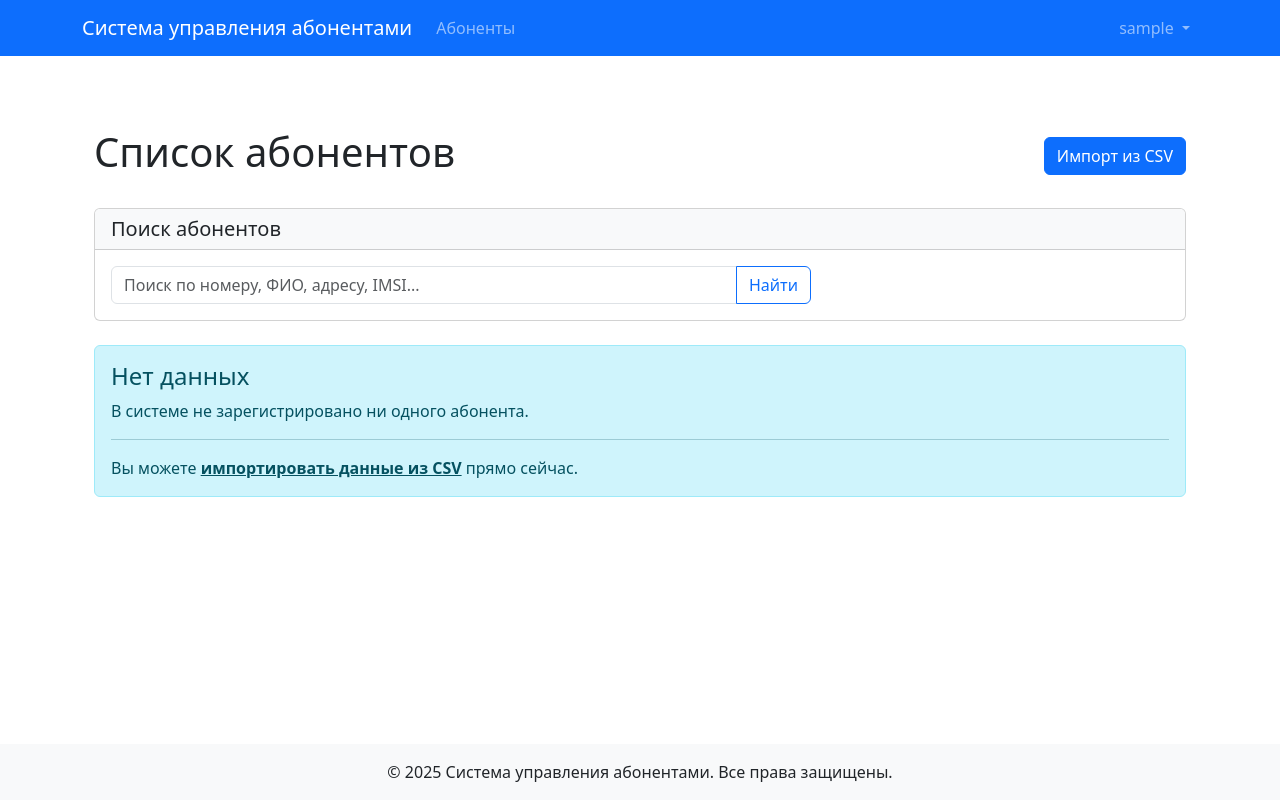
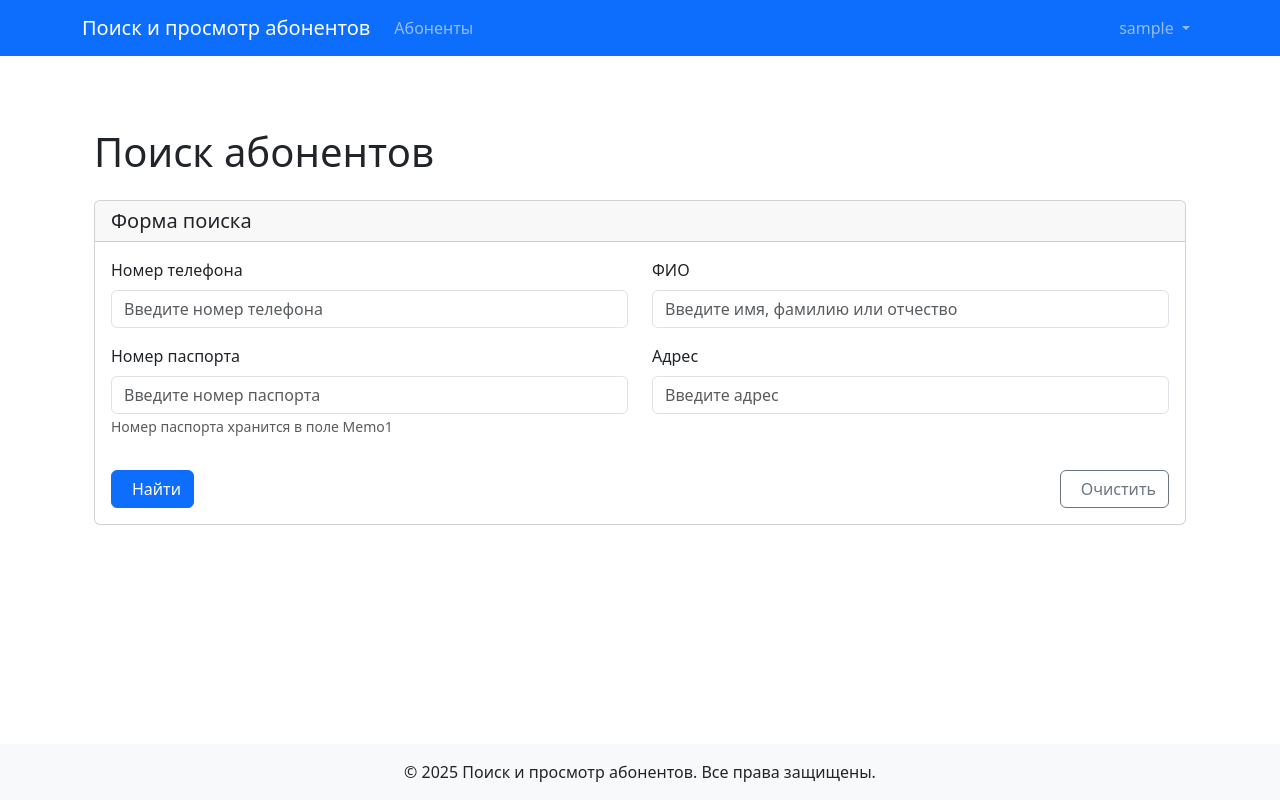
Before and after one commit to ashvili/web01, a Django app: page /subscribers/ in a window 1280 px wide. Run offline with Django 5.2, Linux system fonts and the light colour scheme; the visitor is signed in with stand-in values (Sample User, id 1); data that the repository does not hold is empty; parts of the project's set-up code (start-up, migrations or seed data) failed here and were passed over; some libraries are stand-ins or nearby versions.

Commit message:
поиск работает
название поменял с системы усправления на поиск абонентов

```diff
--- a/subscribers/forms.py
+++ b/subscribers/forms.py
@@ -91,3 +91,61 @@ class ImportCSVForm(forms.Form):
         help_text='Отметьте, если первая строка файла содержит названия колонок',
         widget=forms.CheckboxInput(attrs={'class': 'form-check-input'})
     )
+
+class SearchForm(forms.Form):
+    """Форма для поиска абонентов"""
+    phone_number = forms.CharField(
+        label='Номер телефона',
+        required=False,
+        widget=forms.TextInput(
+            attrs={
+                'class': 'form-control',
+                'placeholder': 'Введите номер телефона',
+                'pattern': '[0-9]*',
+                'title': 'Можно вводить только цифры',
+                'oninput': 'this.value = this.value.replace(/[^0-9]/g, "")'
+            }
+        )
+    )
+
+    full_name = forms.CharField(
+        label='ФИО',
+        required=False,
+        widget=forms.TextInput(
+            attrs={
+                'class': 'form-control',
+                'placeholder': 'Введите имя, фамилию или отчество',
+            }
+        )
+    )
+
+    passport = forms.CharField(
+        label='Номер паспорта',
+        required=False,
+        widget=forms.TextInput(
+            attrs={
+                'class': 'form-control',
+                'placeholder': 'Введите номер паспорта',
+            }
+        ),
+        help_text='Номер паспорта хранится в поле Memo1'
+    )
+
+    address = forms.CharField(
+        label='Адрес',
+        required=False,
+        widget=forms.TextInput(
+            attrs={
+                'class': 'form-control',
+                'placeholder': 'Введите адрес',
+            }
+        )
+    )
+
+    def clean_phone_number(self):
+        """Валидация номера телефона"""
+        phone_number = self.cleaned_data.get('phone_number')
+        if phone_number:
+            # Удаляем все нецифровые символы
+            phone_number = ''.join(filter(str.isdigit, phone_number))
+        return phone_number
--- a/subscribers/urls.py
+++ b/subscribers/urls.py
@@ -5,7 +5,7 @@ app_name = 'subscribers'
 
 urlpatterns = [
     # Список абонентов
-    path('', views.subscriber_list, name='list'),
+    path('', views.search_subscribers, name='list'),
 
     # Импорт данных из CSV
     path('import/', views.import_csv, name='import_csv'),
@@ -16,4 +16,10 @@ urlpatterns = [
     # Детали импорта
     path('import/history/<int:import_id>/', views.import_detail, name='import_detail'),
     path('import/cleanup-archives/', views.cleanup_archives, name='cleanup_archives'),
+
+    # Поиск абонентов
+    path('search/', views.search_subscribers, name='search'),
+
+    # Детали абонента
+    path('subscriber/<int:subscriber_id>/', views.subscriber_detail, name='subscriber_detail'),
 ]
--- a/subscribers/views.py
+++ b/subscribers/views.py
@@ -15,7 +15,7 @@ from django.urls import reverse
 from django.db import models
 
 from .models import Subscriber, ImportHistory
-from .forms import CSVImportForm, ImportCSVForm
+from .forms import CSVImportForm, ImportCSVForm, SearchForm
 from .tasks import process_csv_import_task_impl
 
 # Настройка логирования
@@ -202,3 +202,75 @@ def cleanup_archives(request):
 
     # Перенаправляем на страницу истории импорта
     return redirect('subscribers:import_history')
+
+def search_subscribers(request):
+    """Представление для поиска абонентов"""
+    form = SearchForm(request.GET or None)
+    subscribers = []
+    search_performed = False
+
+    if request.GET and form.is_valid():
+        search_performed = True
+
+        # Получаем данные из формы
+        phone_number = form.cleaned_data.get('phone_number')
+        full_name = form.cleaned_data.get('full_name')
+        passport = form.cleaned_data.get('passport')
+        address = form.cleaned_data.get('address')
+
+        # Создаем базовый запрос
+        query = Subscriber.objects.filter(is_active=True)
+
+        # Применяем фильтры, если указаны соответствующие значения
+        if phone_number:
+            # Если номер телефона содержит 11 цифр и начинается с 993, ищем точное совпадение
+            if len(phone_number) == 11 and phone_number.startswith('993'):
+                query = query.filter(number=phone_number)
+            else:
+                # Иначе ищем вхождение
+                query = query.filter(number__icontains=phone_number)
+
+        if full_name:
+            # Поиск по ФИО (ищем вхождение в имени, фамилии или отчестве)
+            query = query.filter(
+                models.Q(first_name__icontains=full_name) |
+                models.Q(last_name__icontains=full_name) |
+                models.Q(middle_name__icontains=full_name)
+            )
+
+        if passport:
+            # Поиск по паспортным данным (поле memo1)
+            query = query.filter(memo1__icontains=passport)
+
+        if address:
+            # Поиск по адресу
+            query = query.filter(address__icontains=address)
+
+        # Если хотя бы один фильтр был применен, получаем результаты
+        if phone_number or full_name or passport or address:
+            subscribers = query.order_by('last_name', 'first_name')
+
+            # Пагинация результатов
+            paginator = Paginator(subscribers, 20)  # 20 записей на страницу
+            page_number = request.GET.get('page')
+            subscribers_page = paginator.get_page(page_number)
+            subscribers = subscribers_page
+
+    context = {
+        'form': form,
+        'subscribers': subscribers,
+        'search_performed': search_performed,
+    }
+
+    return render(request, 'subscribers/search.html', context)
+
+@login_required
+def subscriber_detail(request, subscriber_id):
+    """Представление для просмотра подробной информации об абоненте"""
+    subscriber = get_object_or_404(Subscriber, id=subscriber_id)
+
+    context = {
+        'subscriber': subscriber,
+    }
+
+    return render(request, 'subscribers/subscriber_detail.html', context)
--- a/templates/accounts/profile.html
+++ b/templates/accounts/profile.html
@@ -2,7 +2,7 @@
 {% load static %}
 {% load widget_tweaks %}
 
-{% block title %}Профиль - Система управления абонентами{% endblock %}
+{% block title %}Профиль - Поиск и просмотр абонентов{% endblock %}
 
 {% block content %}
 <div class="row">
--- a/templates/base.html
+++ b/templates/base.html
@@ -4,7 +4,7 @@
 <head>
     <meta charset="UTF-8">
     <meta name="viewport" content="width=device-width, initial-scale=1.0">
-    <title>{% block title %}Система управления абонентами{% endblock %}</title>
+    <title>{% block title %}Поиск и просмотр абонентов{% endblock %}</title>
     <link href="https://cdn.jsdelivr.net/npm/bootstrap@5.3.2/dist/css/bootstrap.min.css" rel="stylesheet">
     <link rel="stylesheet" href="{% static 'css/styles.css' %}">
     {% block extra_css %}{% endblock %}
@@ -13,7 +13,7 @@
     <header class="mb-4">
         <nav class="navbar navbar-expand-lg navbar-dark bg-primary">
             <div class="container">
-                <a class="navbar-brand" href="{% url 'home' %}">Система управления абонентами</a>
+                <a class="navbar-brand" href="{% url 'home' %}">Поиск и просмотр абонентов</a>
                 <button class="navbar-toggler" type="button" data-bs-toggle="collapse" data-bs-target="#navbarNav">
                     <span class="navbar-toggler-icon"></span>
                 </button>
@@ -80,7 +80,7 @@
 
     <footer class="py-3 mt-5 bg-light">
         <div class="container text-center">
-            <p class="mb-0">© {% now 'Y' %} Система управления абонентами. Все права защищены.</p>
+            <p class="mb-0">© {% now 'Y' %} Поиск и просмотр абонентов. Все права защищены.</p>
         </div>
     </footer>
 
--- a/templates/home.html
+++ b/templates/home.html
@@ -1,11 +1,11 @@
 {% extends 'base.html' %}
 
-{% block title %}Главная - Система управления абонентами{% endblock %}
+{% block title %}Главная - Поиск и просмотр абонентов{% endblock %}
 
 {% block content %}
 <div class="row">
     <div class="col-md-8 mx-auto text-center">
-        <h1 class="mb-4">Система управления абонентами</h1>
+        <h1 class="mb-4">Поиск и просмотр абонентов</h1>
 
         {% if user.is_authenticated %}
         <div class="card mb-4">
--- /dev/null
+++ b/templates/subscribers/search.html
@@ -0,0 +1,210 @@
+{% extends 'base.html' %}
+
+{% block title %}Поиск абонентов{% endblock %}
+
+{% block content %}
+<div class="container mt-4">
+    <h1 class="mb-4">Поиск абонентов</h1>
+
+    <div class="card mb-4">
+        <div class="card-header">
+            <h5 class="mb-0">Форма поиска</h5>
+        </div>
+        <div class="card-body">
+            <form method="get" action="{% url 'subscribers:search' %}" id="searchForm">
+                <div class="row">
+                    <div class="col-md-6 mb-3">
+                        <label for="{{ form.phone_number.id_for_label }}" class="form-label">{{ form.phone_number.label }}</label>
+                        {{ form.phone_number }}
+                        {% if form.phone_number.help_text %}
+                            <small class="form-text text-muted">{{ form.phone_number.help_text }}</small>
+                        {% endif %}
+                    </div>
+                    <div class="col-md-6 mb-3">
+                        <label for="{{ form.full_name.id_for_label }}" class="form-label">{{ form.full_name.label }}</label>
+                        {{ form.full_name }}
+                        {% if form.full_name.help_text %}
+                            <small class="form-text text-muted">{{ form.full_name.help_text }}</small>
+                        {% endif %}
+                    </div>
+                </div>
+                <div class="row">
+                    <div class="col-md-6 mb-3">
+                        <label for="{{ form.passport.id_for_label }}" class="form-label">{{ form.passport.label }}</label>
+                        {{ form.passport }}
+                        {% if form.passport.help_text %}
+                            <small class="form-text text-muted">{{ form.passport.help_text }}</small>
+                        {% endif %}
+                    </div>
+                    <div class="col-md-6 mb-3">
+                        <label for="{{ form.address.id_for_label }}" class="form-label">{{ form.address.label }}</label>
+                        {{ form.address }}
+                        {% if form.address.help_text %}
+                            <small class="form-text text-muted">{{ form.address.help_text }}</small>
+                        {% endif %}
+                    </div>
+                </div>
+                <div class="d-flex justify-content-between mt-3">
+                    <button type="submit" class="btn btn-primary">
+                        <i class="fas fa-search me-2"></i>Найти
+                    </button>
+                    <button type="button" class="btn btn-outline-secondary" onclick="document.getElementById('searchForm').reset();">
+                        <i class="fas fa-times me-2"></i>Очистить
+                    </button>
+                </div>
+            </form>
+        </div>
+    </div>
+
+    {% if subscribers %}
+    <div class="card">
+        <div class="card-header d-flex justify-content-between align-items-center">
+            <h5 class="mb-0">Найденные абоненты</h5>
+            <span class="badge bg-primary">{{ subscribers.paginator.count }}</span>
+        </div>
+        <div class="card-body p-0">
+            <div class="table-responsive">
+                <table class="table table-striped table-hover mb-0">
+                    <thead class="table-light">
+                        <tr>
+                            <th>Номер телефона</th>
+                            <th>ФИО</th>
+                            <th>Адрес</th>
+                            <th>Паспортные данные</th>
+                            <th>Дата рождения</th>
+                            <th>IMSI</th>
+                            <th>Действия</th>
+                        </tr>
+                    </thead>
+                    <tbody>
+                        {% for subscriber in subscribers %}
+                        <tr>
+                            <td>{{ subscriber.number }}</td>
+                            <td>{{ subscriber.last_name }} {{ subscriber.first_name }} {{ subscriber.middle_name }}</td>
+                            <td>{{ subscriber.address|default:"-" }}</td>
+                            <td>{{ subscriber.memo1|default:"-" }}</td>
+                            <td>
+                                {% if subscriber.birth_date %}
+                                    {{ subscriber.birth_date|date:"d.m.Y" }}
+                                    {% if subscriber.memo2 %}
+                                        ({{ subscriber.memo2 }})
+                                    {% endif %}
+                                {% else %}
+                                    -
+                                {% endif %}
+                            </td>
+                            <td>{{ subscriber.imsi|default:"-" }}</td>
+                            <td>
+                                <a href="{% url 'subscribers:subscriber_detail' subscriber.id %}" class="btn btn-sm btn-outline-primary">
+                                    <i class="fas fa-eye"></i>
+                                </a>
+                            </td>
+                        </tr>
+                        {% endfor %}
+                    </tbody>
+                </table>
+            </div>
+
+            <!-- Пагинация -->
+            {% if subscribers.paginator.num_pages > 1 %}
+            <div class="d-flex justify-content-center py-3">
+                <nav aria-label="Page navigation">
+                    <ul class="pagination mb-0">
+                        {% if subscribers.has_previous %}
+                        <li class="page-item">
+                            <a class="page-link" href="?{{ request.GET.urlencode }}&page=1" aria-label="First">
+                                <span aria-hidden="true">&laquo;&laquo;</span>
+                            </a>
+                        </li>
+                        <li class="page-item">
+                            <a class="page-link" href="?{{ request.GET.urlencode }}&page={{ subscribers.previous_page_number }}" aria-label="Previous">
+                                <span aria-hidden="true">&laquo;</span>
+                            </a>
+                        </li>
+                        {% else %}
+                        <li class="page-item disabled">
+                            <a class="page-link" href="#" tabindex="-1" aria-disabled="true">&laquo;&laquo;</a>
+                        </li>
+                        <li class="page-item disabled">
+                            <a class="page-link" href="#" tabindex="-1" aria-disabled="true">&laquo;</a>
+                        </li>
+                        {% endif %}
+
+                        {% for num in subscribers.paginator.page_range %}
+                            {% if subscribers.number == num %}
+                                <li class="page-item active"><a class="page-link" href="#">{{ num }}</a></li>
+                            {% elif num > subscribers.number|add:'-3' and num < subscribers.number|add:'3' %}
+                                <li class="page-item"><a class="page-link" href="?{{ request.GET.urlencode }}&page={{ num }}">{{ num }}</a></li>
+                            {% endif %}
+                        {% endfor %}
+
+                        {% if subscribers.has_next %}
+                        <li class="page-item">
+                            <a class="page-link" href="?{{ request.GET.urlencode }}&page={{ subscribers.next_page_number }}" aria-label="Next">
+                                <span aria-hidden="true">&raquo;</span>
+                            </a>
+                        </li>
+                        <li class="page-item">
+                            <a class="page-link" href="?{{ request.GET.urlencode }}&page={{ subscribers.paginator.num_pages }}" aria-label="Last">
+                                <span aria-hidden="true">&raquo;&raquo;</span>
+                            </a>
+                        </li>
+                        {% else %}
+                        <li class="page-item disabled">
+                            <a class="page-link" href="#" tabindex="-1" aria-disabled="true">&raquo;</a>
+                        </li>
+                        <li class="page-item disabled">
+                            <a class="page-link" href="#" tabindex="-1" aria-disabled="true">&raquo;&raquo;</a>
+                        </li>
+                        {% endif %}
+                    </ul>
+                </nav>
+            </div>
+            {% endif %}
+        </div>
+    </div>
+    {% elif search_performed %}
+    <div class="alert alert-info">
+        <i class="fas fa-info-circle me-2"></i>По вашему запросу не найдено ни одного абонента
+    </div>
+    {% endif %}
+</div>
+{% endblock %}
+
+{% block extra_js %}
+<script>
+    document.addEventListener('DOMContentLoaded', function() {
+        // Поиск по нажатию Enter
+        const formInputs = document.querySelectorAll('#searchForm input');
+        formInputs.forEach(input => {
+            input.addEventListener('keypress', function(e) {
+                if (e.key === 'Enter') {
+                    e.preventDefault();
+                    document.getElementById('searchForm').submit();
+                }
+            });
+        });
+
+        // Сохранение параметров поиска при пагинации
+        function fixPaginationLinks() {
+            const paginationLinks = document.querySelectorAll('.pagination .page-link');
+            paginationLinks.forEach(link => {
+                if (link.getAttribute('href') && link.getAttribute('href') !== '#') {
+                    const url = new URL(link.getAttribute('href'), window.location.origin);
+
+                    // Удаляем дублирующиеся параметры page
+                    const params = new URLSearchParams(url.search);
+                    if (params.getAll('page').length > 1) {
+                        params.delete('page');
+                        params.append('page', url.searchParams.get('page'));
+                        link.setAttribute('href', '?' + params.toString());
+                    }
+                }
+            });
+        }
+
+        // Вызываем функцию исправления ссылок пагинации
+        fixPaginationLinks();
+    });
+</script>
+{% endblock %}
--- a/vl09_web/settings.py
+++ b/vl09_web/settings.py
@@ -162,7 +162,7 @@ LOGOUT_REDIRECT_URL = 'accounts:login'
 TWO_FACTOR_LOGIN_URL = 'two_factor:login'  # URL для входа с двухфакторной аутентификацией
 
 # Настройки OTP
-OTP_TOTP_ISSUER = 'Система управления абонентами'
+OTP_TOTP_ISSUER = 'Поиск и просмотр абонентов'
 
 # Дополнительные настройки для TOTP
 TWO_FACTOR_PATCH_ADMIN = False
@@ -171,4 +171,4 @@ TWO_FACTOR_SMS_GATEWAY = None
 TWO_FACTOR_TOTP_DIGITS = 6
 
 # Настройка имени для приложения аутентификации
-OTP_ISSUER_NAME = 'Система управления абонентами'
+OTP_ISSUER_NAME = 'Поиск и просмотр абонентов'
```
Also changed, not shown: templates/subscribers/subscriber_detail.html (added, +121 -0 lines).
